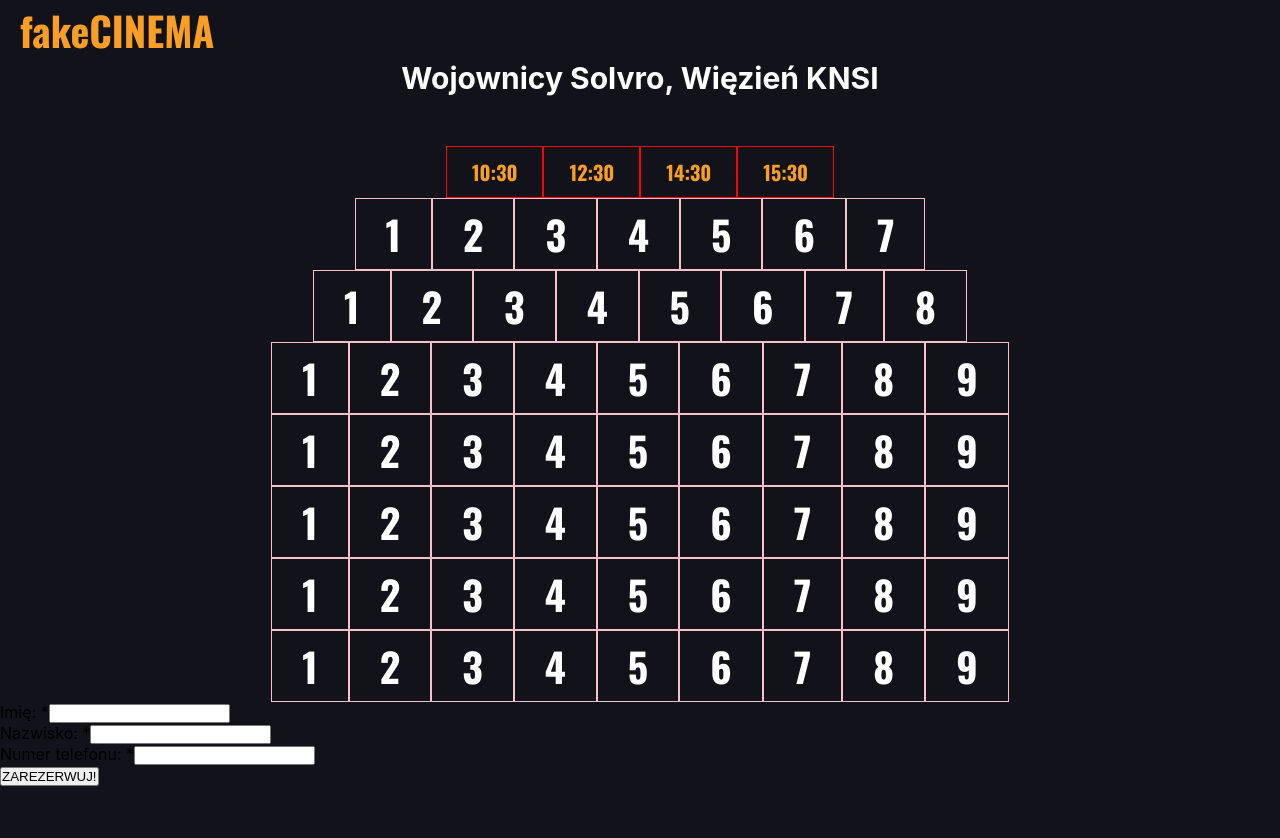
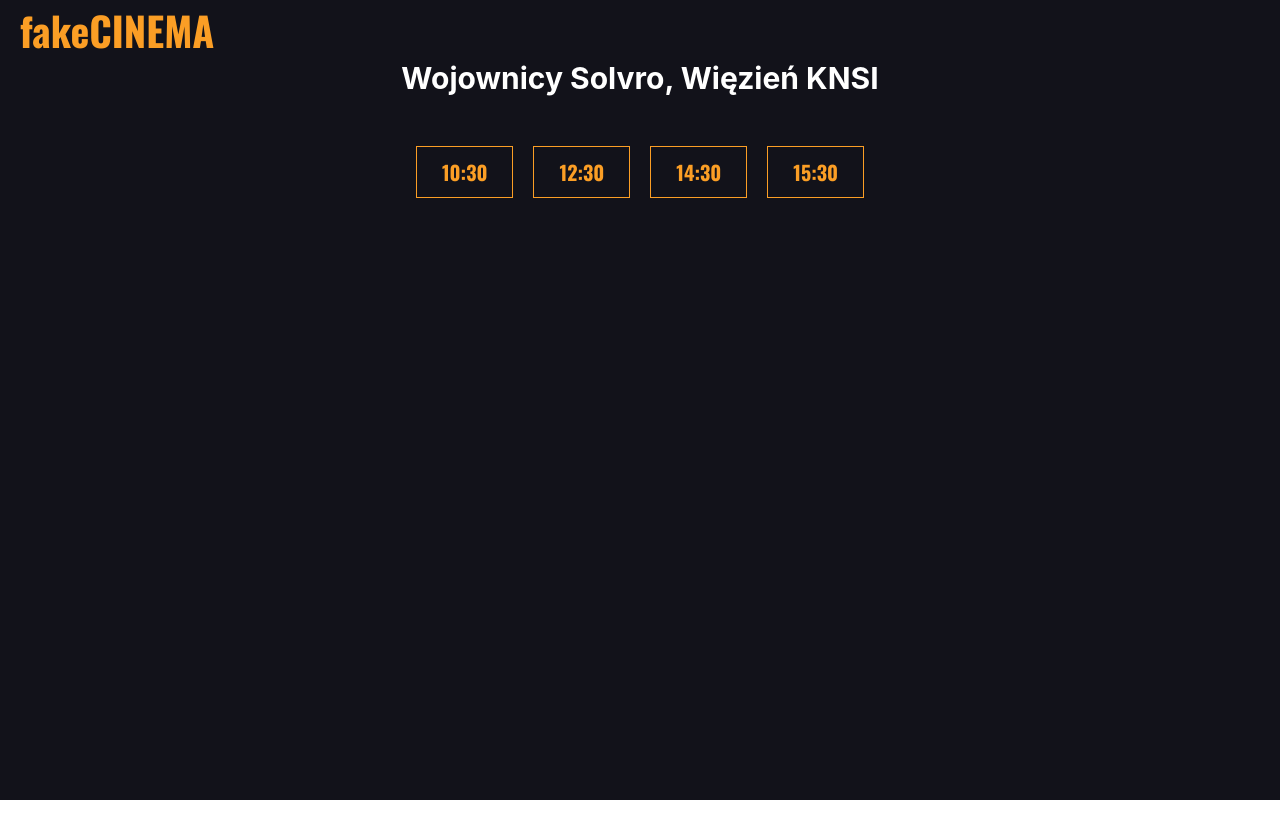
Before and after one commit to priusGit/solvro-task, a React (Create React App) app: page /reservations in a window 1280 px wide. Shown: the top 838 px of the page. After the commit the page ends 800 px from the top, so only its background shows below. Built offline with nearby package versions, Linux system fonts and the light colour scheme.

Commit message:
fully working place picking, css needs to be done. Implemented redux

```diff
--- a/package.json
+++ b/package.json
@@ -7,6 +7,7 @@
     "@testing-library/react": "^11.2.5",
     "@testing-library/user-event": "^12.8.3",
     "axios": "^0.21.1",
+    "classnames": "^2.2.6",
     "react": "^17.0.1",
     "react-dom": "^17.0.1",
     "react-redux": "^7.2.2",
--- a/src/App.css
+++ b/src/App.css
@@ -1,38 +1,36 @@
-.App {
-  text-align: center;
+*{
+  margin: 0;
+  padding: 0;
+  box-sizing: border-box;
 }
-
-.App-logo {
-  height: 40vmin;
-  pointer-events: none;
+/* ::-webkit-scrollbar {
+  width: 10px;
+  height: 8px;
 }
-
-@media (prefers-reduced-motion: no-preference) {
-  .App-logo {
-    animation: App-logo-spin infinite 20s linear;
-  }
+::-webkit-scrollbar-button {
+  width: 0px;
+  height: 0px;
 }
-
-.App-header {
-  background-color: #282c34;
-  min-height: 100vh;
-  display: flex;
-  flex-direction: column;
-  align-items: center;
-  justify-content: center;
-  font-size: calc(10px + 2vmin);
-  color: white;
+::-webkit-scrollbar-thumb {
+  background: #ffbb008a;
+  border: 0px none #ffffff;
 }
-
-.App-link {
-  color: #61dafb;
+::-webkit-scrollbar-thumb:hover {
+  background: #5cb6ff;
 }
-
-@keyframes App-logo-spin {
-  from {
-    transform: rotate(0deg);
-  }
-  to {
-    transform: rotate(360deg);
-  }
+::-webkit-scrollbar-thumb:active {
+  background: #000000;
 }
+::-webkit-scrollbar-track {
+  background: rgb(61, 61, 102);
+  border: 0px none #ffffff;
+}
+::-webkit-scrollbar-track:hover {
+  background: #5c95ff;
+}
+::-webkit-scrollbar-track:active {
+  background: #0037ff;
+}
+::-webkit-scrollbar-corner {
+  background: transparent;
+} */
--- a/src/components/ResevationsPage/ReservationsPage.css
+++ b/src/components/ResevationsPage/ReservationsPage.css
@@ -1,6 +1,6 @@
 .reservationsPage{
-    height: 100vh;
-    width: 100vw;
+    min-height: 100vh;
+    width: 100%;
     background: rgb(18, 18, 26);
     padding-top: 60px;
 }
@@ -14,21 +14,95 @@ h1{
     text-align: center;
 }
 .datePick{
-    border: 1px solid red;
+    border: 1px solid rgb(251, 158, 37);
+    margin-right: 20px;
     padding: 10px 25px;
     font-size: 20px;
+    transition: 0.15s linear;
+    cursor: pointer;
+}
+.datePick:last-child{
+    margin-right: 0;
+}
+.datePick:hover{
+    box-shadow: 0px 0px 17px rgb(251, 158, 37);
+    background-color: rgb(251, 158, 37);
+    color: white;
+}
+.selectedHour{
+    box-shadow: 0px 0px 17px rgb(251, 158, 37);
+    background-color: rgb(251, 158, 37);
+    color: white;
+}
+.screeningRoom{
+    margin-top: 50px;
+    margin-bottom: 100px;
+}
+.screen{
+    width: 50vw;
+    margin:  0 auto 40px auto;
+    height: 30px;
+    border: 1px solid white;
 }
 .rowName{
     font-size: 20px;
     color: white;
+    top: 25px;
+    position: absolute;
+    margin-left: -20px;
 }
 .seatRow{
     text-align: center;
+    position: relative;
 }
-
-.seat{
+.form{
+    margin-top: 40px;
     color: white;
-    border: 1px solid pink;
-    padding: 5px 30px;
-
+    margin-left: 50%;
+    width: 40vw;
+    transform: translateX(-50%);
+    padding-bottom: 50px;
 }
+label{
+    font-size: 20px;
+    display: block;
+    text-align: left;
+    margin-top: 10px;
+    margin-bottom: 10px;
+}
+input{
+    padding: 10px 20px;
+    width: 100%;
+    font-size: 19px;
+    border: none;
+    outline:none;
+    border-radius: 5px;
+    background-color: #FFFFFF;
+    color: #000000;
+    transition: 0.1s linear;
+}
+input:hover{
+    box-shadow: 0px 0px 17px rgb(207, 207, 207);
+}
+button{
+    margin-top: 30px;
+    padding: 15px 20px;
+    width: 80%;
+    margin-left: 10%;
+    font-size: 20px;
+    background-color:rgb(251, 158, 37);
+    color: #000000;
+    border: none;
+    box-shadow: 0px 0px 17px rgba(66,66,66,.29);
+    transition: 0.2s linear;
+}
+button:hover{
+    cursor: pointer;
+    box-shadow: 0px 0px 17px rgb(251, 158, 37);
+    color: white;
+    border: none;
+    outline:none;
+}
+input:focus {
+    outline:none;
+}
--- a/src/components/ResevationsPage/ReservationsPage.js
+++ b/src/components/ResevationsPage/ReservationsPage.js
@@ -1,7 +1,9 @@
 import React, { Component } from 'react';
 import './ReservationsPage.css';
+import classNames from 'classnames';
 import * as actions from '../../store/actions/index';
 import { connect } from 'react-redux';
+import Seat from '../SmallParts/Seat/seat'
 import Auxi from '../../hoc/Auxi'
 class ReservationsPage extends Component {
     componentDidMount() {
@@ -53,7 +55,8 @@ class ReservationsPage extends Component {
                 valid: false,
                 touched: false
             }
-        }
+        },
+        activeHour:false
     }
 
     inputChangedHandler = (elementType, event, inputIdentifier) => {
@@ -67,6 +70,17 @@ class ReservationsPage extends Component {
         updatedreservationForm[inputIdentifier] = updatedFormElement;
         this.setState({ reservationForm: updatedreservationForm});
     }
+
+    // toggleHour = (dateValue) =>{
+    //     let activeVar;
+    //     if(this.state.active===dateValue){
+    //         activeVar=false;
+    //     }
+    //     else{
+    //         activeVar=dateValue;
+    //     }
+    //     this.setState({active: activeVar});
+    // }
 
     render() {
         const formElementsArray = [];
@@ -82,7 +96,6 @@ class ReservationsPage extends Component {
                 {formElementsArray.map((formElement,index) => (
                     <div key={index}>
                     <label>{formElement.config.label}</label>
-                    {console.log(formElement)}
                     <input key={formElement.id} type={formElement.config.elementConfig.elementType} value={formElement.config.value} id={formElement.config.label} required={formElement.config.validation.required} onChange={(event) => this.inputChangedHandler(formElement.config.elementType, event, formElement.id)}></input>
                     </div>
                 ))}
@@ -98,30 +111,56 @@ class ReservationsPage extends Component {
             let minutes= date.getMinutes();
             let finalText = hour+":"+minutes;
                 return(
-                    <li className="datePick" key={index}>{finalText}</li>
+                    <li className={classNames(
+                "datePick",
+                this.props.activeHour===dateElement ? "selectedHour" : ""
+              )}
+              onClick={() => this.props.setActiveHour(dateElement)} key={dateElement}>{finalText}</li>
                 )
             }
         ))
         let seats = this.props.arrangement;
         let seatMap = Object.keys(seats).map(row => (
             <ul className="seatRow" key={row}>
+                <li className="rowName">{row}</li>
                 {
                     seats[row].map((seat,index) => (
-                        <li key={index} className="seat">{index+1}</li>
-                        //seat[index+1] dla zajętości
+                        <Seat key={index} status={Object.values(seat)[0]} row={row} number={index+1}/>
                     ))
 
                 }
 
             </ul>
         ))
+        //conditional rendering logic
+        let content;
+        if(this.props.activeHour!=null)
+        {
+            content=(
+                <div className="screeningRoom">
+                    <div className="screen"></div>
+                    {seatMap}
+                </div>
+            )
+            if(this.props.seatsPicked.length!==0)
+            {
+                content=(
+                    <Auxi>
+                    <div className="screeningRoom">
+                    <div className="screen"></div>
+                    {seatMap}
+                    </div>
+                    {form}
+                    </Auxi>
+                )
+            }
+        }
 
         return (
             <section className="reservationsPage">
                 <h1>{this.props.title}</h1>
                 <ul className="datePicker">{datePick}</ul>
-                <div className="ScreeningRoom">{seatMap}</div>
-                {form}
+                {content}
             </section>
         )
     }
@@ -130,13 +169,16 @@ const mapStateToProps = state => {
     return {
         title: state.title,
         sessions: state.sessions,
-        arrangement: state.arrangement
+        arrangement: state.arrangement,
+        activeHour: state.activeHour,
+        seatsPicked: state.seatsPicked
     };
 };
 
 const mapDispatchToProps = dispatch => {
     return {
-        onFetchMovieData: (movieID) => dispatch(actions.fetchMovie(movieID))
+        onFetchMovieData: (movieID) => dispatch(actions.fetchMovie(movieID)),
+        setActiveHour: (activeHour) => dispatch(actions.setActiveHour(activeHour))
     };
 };
 
--- /dev/null
+++ b/src/components/SmallParts/Seat/seat.css
@@ -0,0 +1,22 @@
+.seat{
+    color: white;
+    border: 1px solid white;
+    padding: 5px 20px;
+    margin:5px 7px;
+    user-select: none;
+}
+.taken{
+    color: rgb(255, 60, 0);
+    border-color: rgb(255, 60, 0);
+}
+.free{
+    color: rgb(127, 211, 0);
+    border-color:  rgb(127, 211, 0);
+    cursor: pointer;
+    transition: 0.1s linear;
+}
+.free:hover,.selectedSeat{
+    box-shadow: 0px 0px 17px rgb(127, 211, 0);
+    background-color: rgb(127, 211, 0);
+    color: white;
+}
--- /dev/null
+++ b/src/components/SmallParts/Seat/seat.js
@@ -0,0 +1,55 @@
+import React, { Component } from 'react';
+import classNames from 'classnames';
+import { connect } from 'react-redux';
+import * as actions from '../../../store/actions/index';
+import './seat.css';
+
+class Seat extends Component {
+    componentDidMount(){
+        this.props.seatsPicked.map((obj)=>{
+            console.log(obj);
+            console.log()
+            if(obj.seatRow===this.props.row&&obj.seatNum===this.props.number){
+                this.setState({active:true})
+            }
+            return obj;
+        })
+    }
+    state = {
+        active: false
+     }
+
+    toggleSeat = (e) =>{
+        this.setState({active: !this.state.active});
+     }
+    render(){
+        if(this.props.status === 0)
+        {
+            return(
+            <li className={classNames(
+                "seat free",
+                this.state.active ? "selectedSeat" : ""
+              )}
+              onClick={e => {this.toggleSeat(e);this.props.seatPicked(this.props.row,this.props.number)}}>{this.props.number}</li>
+            )
+        }
+        else{
+            return ( <li className="seat taken">{this.props.number}</li>
+                );
+
+        }
+    }
+  }
+
+const mapDispatchToProps = dispatch => {
+    return {
+        seatPicked: (seatRow,seatNum) => dispatch(actions.seatPicked(seatRow,seatNum))
+    };
+};
+const mapStateToProps = state => {
+    return {
+        seatsPicked: state.seatsPicked
+    };
+};
+
+export default connect(mapStateToProps, mapDispatchToProps)(Seat);
--- a/src/store/actions/actionTypes.js
+++ b/src/store/actions/actionTypes.js
@@ -5,3 +5,4 @@ export const FETCH_MOVIE_FAIL = 'FETCH_MOVIE_FAIL';
 export const ADD_ITEM = 'ADD_ITEM';
 export const DELETE_ITEM = 'DELETE_ITEM';
 export const SCREEN_RESIZE = 'SCREEN_RESIZE';
+export const SET_ACTIVE_HOUR = 'SET_ACTIVE_HOUR';
--- a/src/store/actions/index.js
+++ b/src/store/actions/index.js
@@ -1 +1 @@
-export {fetchMovie} from './main';
+export {fetchMovie,seatPicked,setActiveHour} from './main';
--- a/src/store/actions/main.js
+++ b/src/store/actions/main.js
@@ -23,6 +23,14 @@ export const fetchMovieFail = (error) => {
     };
 }
 
+export const setActiveHour = (activeHour) => {
+
+    return {
+        type: actionTypes.SET_ACTIVE_HOUR,
+        activeHour: activeHour
+    };
+};
+
 export const fetchMovie = (link) => {
     return dispatch => {
         dispatch(fetchMovieStart());
@@ -36,18 +44,16 @@ export const fetchMovie = (link) => {
             });
     }
 }
-export const addItemOnClickAction = (item, price) => {
+export const seatPicked = (seatRow,seatNum) => {
     return {
         type: actionTypes.ADD_ITEM,
-        item: item,
-        price: price
+        seatRow:seatRow,
+        seatNum:seatNum
     };
 }
-export const deleteItemFromBasketAction = (item, price,id) => {
+export const deleteItemFromBasketAction = (seatID, price,id) => {
     return {
         type: actionTypes.DELETE_ITEM,
-        item: item,
-        price: price,
-        id:id
+        seatID: seatID
     };
 };
--- a/src/store/reducers/main.js
+++ b/src/store/reducers/main.js
@@ -13,9 +13,23 @@ const initialState = {
         'E': [{'1': 1}, {'2': 1}, {'3': 1}, {'4': 0}, {'5': 0}, {'6': 1}, {'7': 1}, {'8': 1}, {'9': 0}],
         'F': [{'1': 0}, {'2': 0}, {'3': 0}, {'4': 0}, {'5': 1}, {'6': 0}, {'7': 1}, {'8': 0}, {'9': 0}],
         'G': [{'1': 1}, {'2': 1}, {'3': 1}, {'4': 1}, {'5': 1}, {'6': 1}, {'7': 1}, {'8': 1}, {'9': 1}],
-    }
+    },
+    seatsPicked:[
+    ],
+    activeHour:null
 };
 
+const setActiveHour = (state, action) => {
+    let hourVar;
+    if(state.activeHour===action.activeHour)
+    {
+        hourVar=null;
+    }
+    else{
+        hourVar=action.activeHour;
+    }
+    return updateObject(state, { activeHour: hourVar });
+};
 const fetchMovieStart = (state, action) => {
     return updateObject(state, { loading: true });
 };
@@ -28,65 +42,39 @@ const fetchMovieFail = (state, action) => {
     return updateObject(state, { loading: false, numberOfReservations: action.numberOfReservations });
 };
 const addItem = (state, action) => {
-    let newItem = { item: action.item, price: action.price,amount:1 },found=false;
-    const newPrice = Number(action.price) + state.fullPrice;
-    const updatedOrderedItems = state.orderedItems.map(obj=>{
-        if(obj.item===action.item){
-            obj.amount=obj.amount+1;
+    console.log(action);
+    let newSeat = {seatRow:action.seatRow,seatNum:action.seatNum},found=false, indexFound=null;
+
+    console.log(state.seatsPicked.length);
+    if(state.seatsPicked.length===0)
+    {
+        let newState = [...state.seatsPicked];
+        return updateObject(state, {
+            seatsPicked: newState.concat(newSeat)
+        });
+    }
+
+    state.seatsPicked.map((obj,index)=>{
+        if(obj.seatRow===action.seatRow&&obj.seatNum===action.seatNum){
+            indexFound=index;
             found=true;
-            return obj;
         }
         return obj;
-    });
+    })
+
     if(found){
+        let newState = [...state.seatsPicked];
+        newState.splice(indexFound, 1);
         return updateObject(state, {
-            orderedItems: updatedOrderedItems,
-            fullPrice: newPrice
+            seatsPicked: newState
         });
     }
     else{
+        console.log(state.seatsPicked);
+        console.log(newSeat);
         return updateObject(state, {
-            orderedItems: state.orderedItems.concat(newItem),
-            fullPrice: newPrice
+            seatsPicked: state.seatsPicked.concat(newSeat)
         });
-    }
-};
-
-const screenResize = (state, action) => {
-    const newWidth = action.width;
-    console.log(newWidth);
-    return updateObject(state, {
-        windowWidth: newWidth
-    });
-};
-
-const deleteItem = (state, action) => {
-    let helper;
-    const newPrice = state.fullPrice - Number(action.price);
-    const updatedOrderedItems = state.orderedItems.map(obj=>{
-        if(obj.item===action.item){
-            helper = obj.amount;
-            if(obj.amount>1)
-            {
-                obj.amount=obj.amount-1;
-            }
-            console.log(obj.item+" "+action.item+" "+obj.amount+" "+helper);
-            return obj;
-        }
-        return obj;
-    });
-    if(helper>1){
-        return updateObject(state, {
-            orderedItems: updatedOrderedItems,
-            fullPrice: newPrice
-        });
-    }
-    else{
-        let newState = [...state.orderedItems];
-        newState.splice(action.id, 1);
-        return {
-            ...state, orderedItems: newState, fullPrice: newPrice
-        };
     }
 };
 
@@ -96,8 +84,7 @@ const reducer = (state = initialState, action) => {
         case actionTypes.FETCH_MOVIE_SUCCESS: return fetchMovieSuccess(state, action);
         case actionTypes.FETCH_MOVIE_FAIL: return fetchMovieFail(state, action);
         case actionTypes.ADD_ITEM: return addItem(state, action);
-        case actionTypes.DELETE_ITEM: return deleteItem(state, action);
-        case actionTypes.SCREEN_RESIZE: return screenResize(state, action);
+        case actionTypes.SET_ACTIVE_HOUR: return setActiveHour(state, action);
         default: return state;
     }
 };
```
Also changed, not shown: 1 other file (tests, documents, lock files or other folders).
